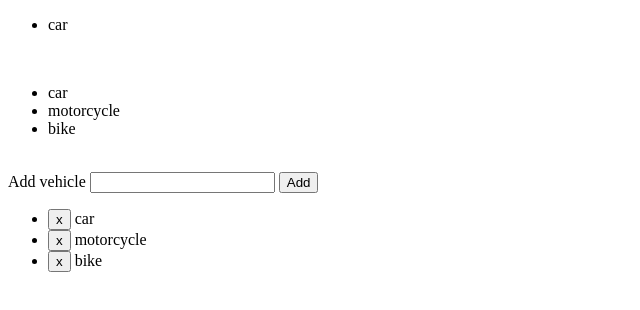
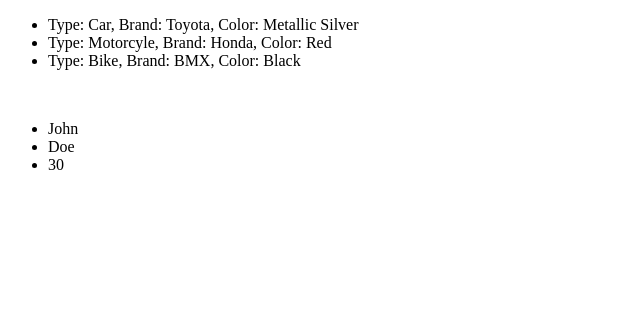
Before and after one commit to willywin99/vue-quiz, a plain HTML site: page index.html in a window 1280 px wide. Shown: the whole page, without its empty margins (0-640 px from the left). Drawn offline with Linux system fonts and the light colour scheme.

Commit message:
Vue.Js Data Type - Object Array

```diff
--- a/assets/js/app.js
+++ b/assets/js/app.js
@@ -1,16 +1,16 @@
 var app = new Vue({
   el: '#app',
   data: {
-    content: '',
-    vehicles: ['car', 'motorcycle', 'bike']
+    vehicles: [
+      { type: 'Car', brand: 'Toyota', color: 'Metallic Silver'},
+      { type: 'Motorcyle', brand: 'Honda', color: 'Red'},
+      { type: 'Bike', brand: 'BMX', color: 'Black'},
+    ],
+    object: {
+      firstName: 'John',
+      lastName: 'Doe',
+      age: 30,
+    }
   },
-  methods: {
-    addVehicle: function () {
-      this.vehicles.push(this.content);
-      this.content = '';
-    },
-    removeVehicle: function (index) {
-      this.vehicles.splice(index, 1);
-    }
-  }
+
 })
--- a/index.html
+++ b/index.html
@@ -10,26 +10,16 @@
 
   <div id="app">
     <ul>
-      <li>{{ vehicles[0] }}</li>
+      <li v-for="vehicle in vehicles">
+        Type: {{ vehicle.type }},
+        Brand: {{ vehicle.brand }},
+        Color: {{ vehicle.color }}
+      </li>
     </ul>
     <br>
     <ul>
-      <li v-for="vehicle in vehicles">
-        {{ vehicle }}
-      </li>
-    </ul>
-    <br>
-
-    <label for="">Add vehicle</label>
-    <input type="text" v-model="content">
-    <button @click="addVehicle">Add</button>
-
-    <br>
-
-    <ul>
-      <li v-for="(vehicle, index) in vehicles">
-        <button @click="removeVehicle(index)">x</button>
-        {{ vehicle }}
+      <li v-for="value in object">
+        {{ value }}
       </li>
     </ul>
   </div>
```
